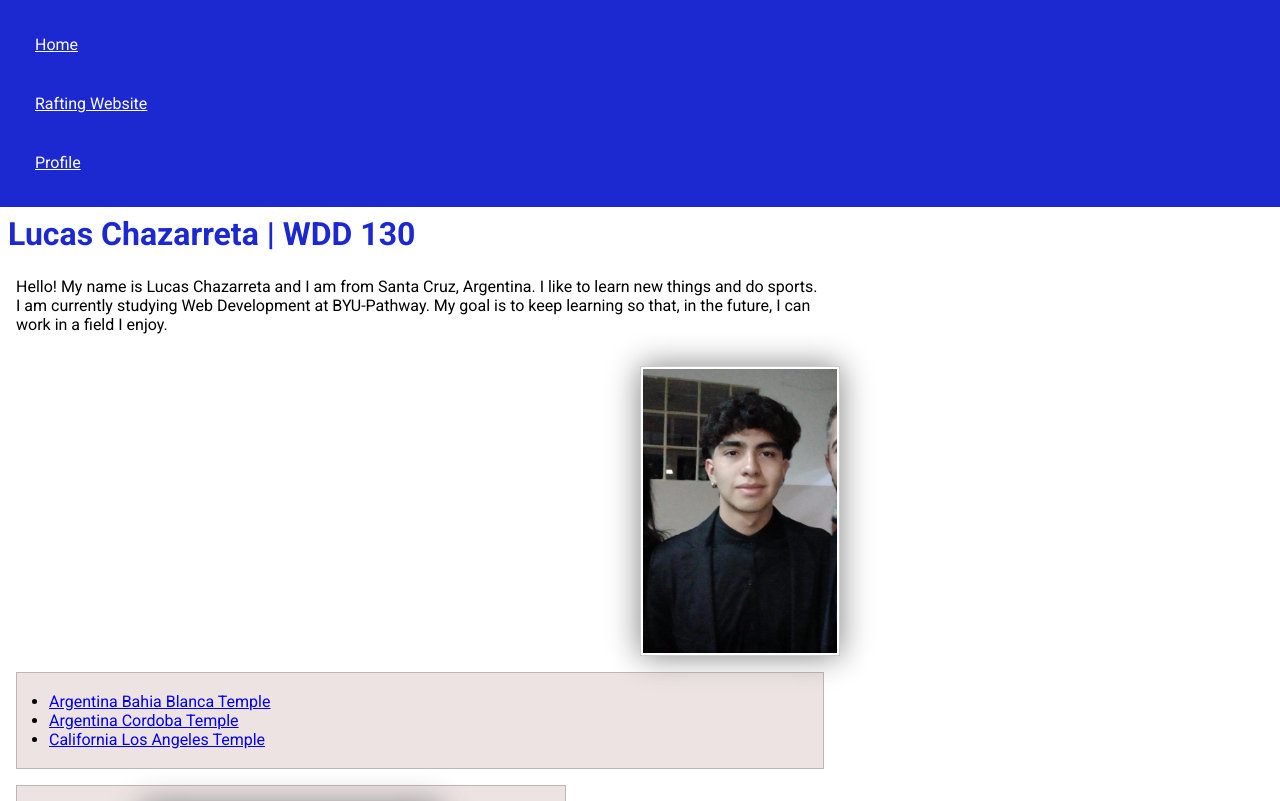
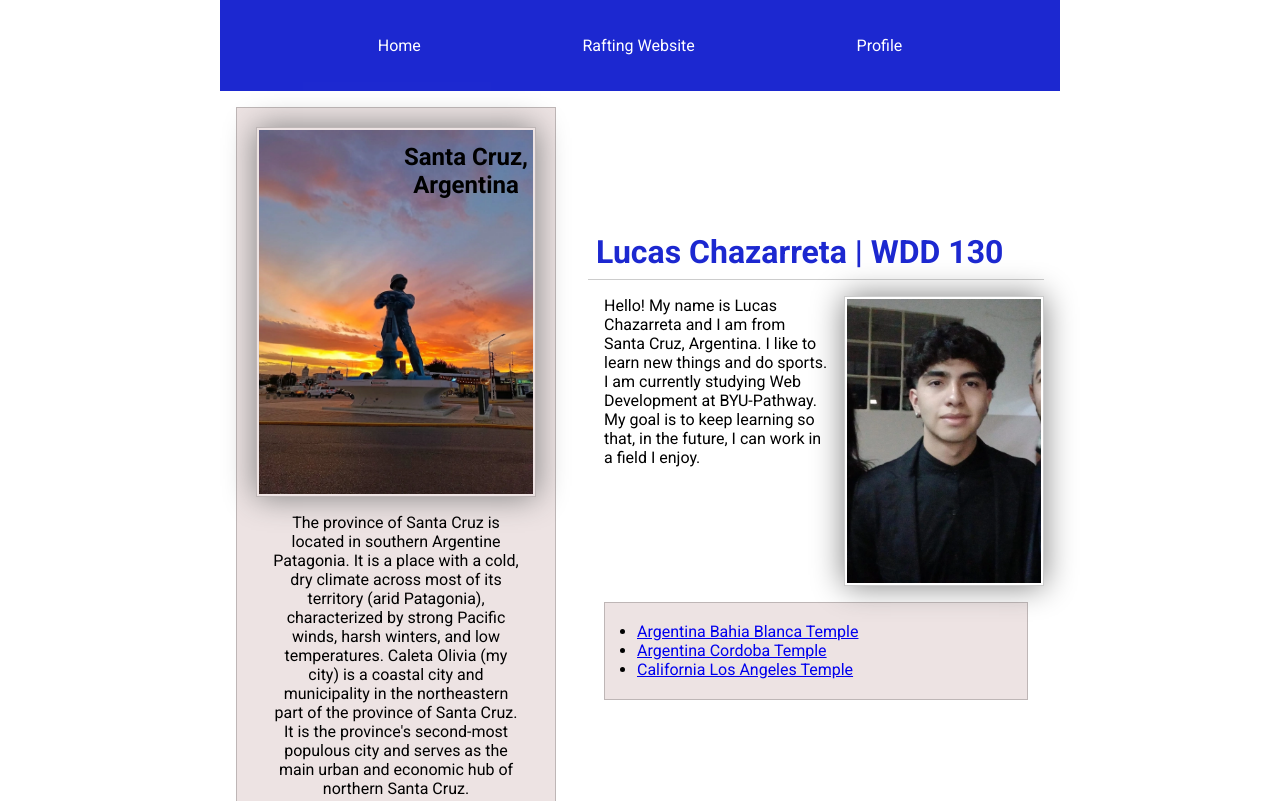
Before and after one commit to lucaschaza-creator/wdd130, a plain HTML site: page index.html in a window 1280 px wide. Shown: the top 801 px of the page. Drawn offline with Linux system fonts and the light colour scheme.

Commit message:
Home Page Layout Enhancements

```diff
--- a/index.html
+++ b/index.html
@@ -1,4 +1,4 @@
-<!-- 19 November 2026 -->
+<!-- 26 November 2026 -->
 <!DOCTYPE html>
 <html lang="en-US">
 
@@ -22,11 +22,11 @@
             <a href="https://linkedin.com/in/lucas-chazarreta-a3a94a409">Profile</a>
         </nav>
     </header>
+    <div class="grid">
         <main>
             <h1>Lucas Chazarreta | WDD 130</h1>
+            <img src="images/profile.webp" alt="Lucas Chazarreta, Me in a suit" width="200">
             <p>Hello! My name is Lucas Chazarreta and I am from Santa Cruz, Argentina. I like to learn new things and do sports. I am currently studying Web Development at BYU-Pathway. My goal is to keep learning so that, in the future, I can work in a field I enjoy. </p>
-
-        <img src="images/profile.webp" alt="Lucas Chazarreta, Me in a suit" width="200">
 
             <ul class="box indent">
                 <li><a href="https://www.churchofjesuschrist.org/temples/details/bahia-blanca-argentina-temple?lang=eng" target="_blank">Argentina Bahia Blanca Temple</a></li>
@@ -40,6 +40,7 @@
             <img src="images/caleta-olivia-image.webp" alt="'El Gorosito' monument in Downtown Caleta Olivia">
             <p>The province of Santa Cruz is located in southern Argentine Patagonia. It is a place with a cold, dry climate across most of its territory (arid Patagonia), characterized by strong Pacific winds, harsh winters, and low temperatures. Caleta Olivia (my city) is a coastal city and municipality in the northeastern part of the province of Santa Cruz. It is the province's second-most populous city and serves as the main urban and economic hub of northern Santa Cruz.</p>
         </aside>
+    </div>
 
     <footer>
         <p>© 2026 · Lucas Chazarreta · Santa Cruz, Argentina</p>
--- a/styles/styles.css
+++ b/styles/styles.css
@@ -19,8 +19,21 @@ body {
     font-family: Roboto, arial, sans-serif;
 }
 
+header,
+.grid,
+footer {
+    max-width: 840px;
+    margin: 0 auto;
+}
+
+.grid {
+    display: grid;
+    align-items: center;
+}
+
 main {
-    max-width: 840px;
+    margin: 1rem;
+    grid-column: 2 / 3;
 }
 
 img {
@@ -47,36 +60,47 @@ p {
 
 nav {
     background-color: var(--color-brand);
-    padding: 15px;
+    padding: 1rem;
+    display: flex;
+    align-items: center;
+    justify-content: space-evenly;
 }
 
 nav a {
     color: var(--color-light);
     display: block;
     padding: 20px;
+    text-decoration: none;
 }
 
 h1 {
     color: var(--color-brand);
     padding: .5rem;
+    border-bottom: var(--standard-border);
 }
 
 aside {
-    width: 550px;
+    width: 20rem;
+    height: auto;
     margin: 0;
     text-align: center;
     position: relative;
+    grid-column: 1 / 2;
+    grid-row: 1 / 2;
 }
 
 aside img {
-    width: var(--location-image-width);
+    width: 100%;
+    max-width: var(--location-image-width);
     height: auto;
+    display: block;
+    margin: 0 auto;
 }
 
 aside h2 {
     position: absolute;
-    top: 40px;
-    left: 180px;
+    top: 35px;
+    left: 140px;
 }
 
 p {
@@ -84,7 +108,7 @@ p {
 }
 
 footer {
-    margin-top: 40px;
+    margin: 40px auto 0;
     border-top: var(--standard-border);
     text-align: center;
 }
--- a/week04/styles/flexbox-menu.css
+++ b/week04/styles/flexbox-menu.css
@@ -14,8 +14,9 @@ nav ul {
     max-width: 900px;
     margin: 0 auto;
     padding: 0;
-    justify-content: space-around;
+    justify-content: space-evenly;
     align-items: center;
+    flex-direction: column;
 }
 
 nav a {
--- a/week04/styles/layout-exercises.css
+++ b/week04/styles/layout-exercises.css
@@ -22,20 +22,23 @@ div {
 }
 
 .flex {
+    display: flex;
     background-color: #aba;
-    /* write declarations here */
+    justify-content: center;
+    align-items: center;
 
 }
 
 .grid {
+    display: grid;
     background-color: #abb;
-    /* write declarations here */
-
+    place-items: center;
 }
 
 .container2 {
-    /* write declarations here */
-
+    display: flex;
+    flex-wrap: wrap;
+    justify-content: space-evenly;
 }
 
 .two {
@@ -44,13 +47,13 @@ div {
 }
 
 .container3 {
-    /* write declarations here */
+    display: grid;
+    grid-template-columns: repeat(3, 1fr);
 
 }
 
 .columns-3 {
-    /* write declaration here */
-
+    grid-column: span 3;
 }
 
 .three {
```
Lines whose indentation alone changed are shown as unchanged.
